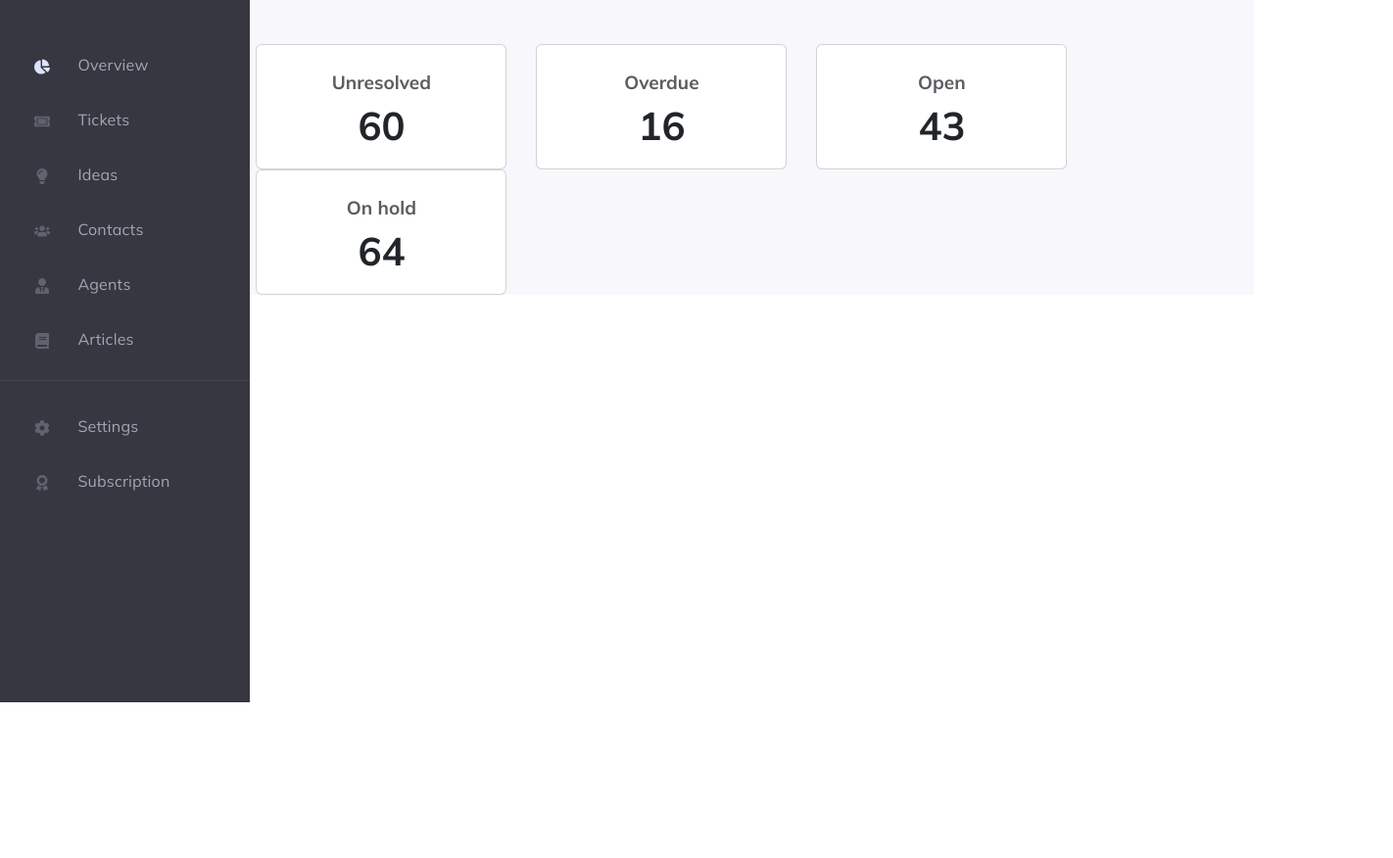
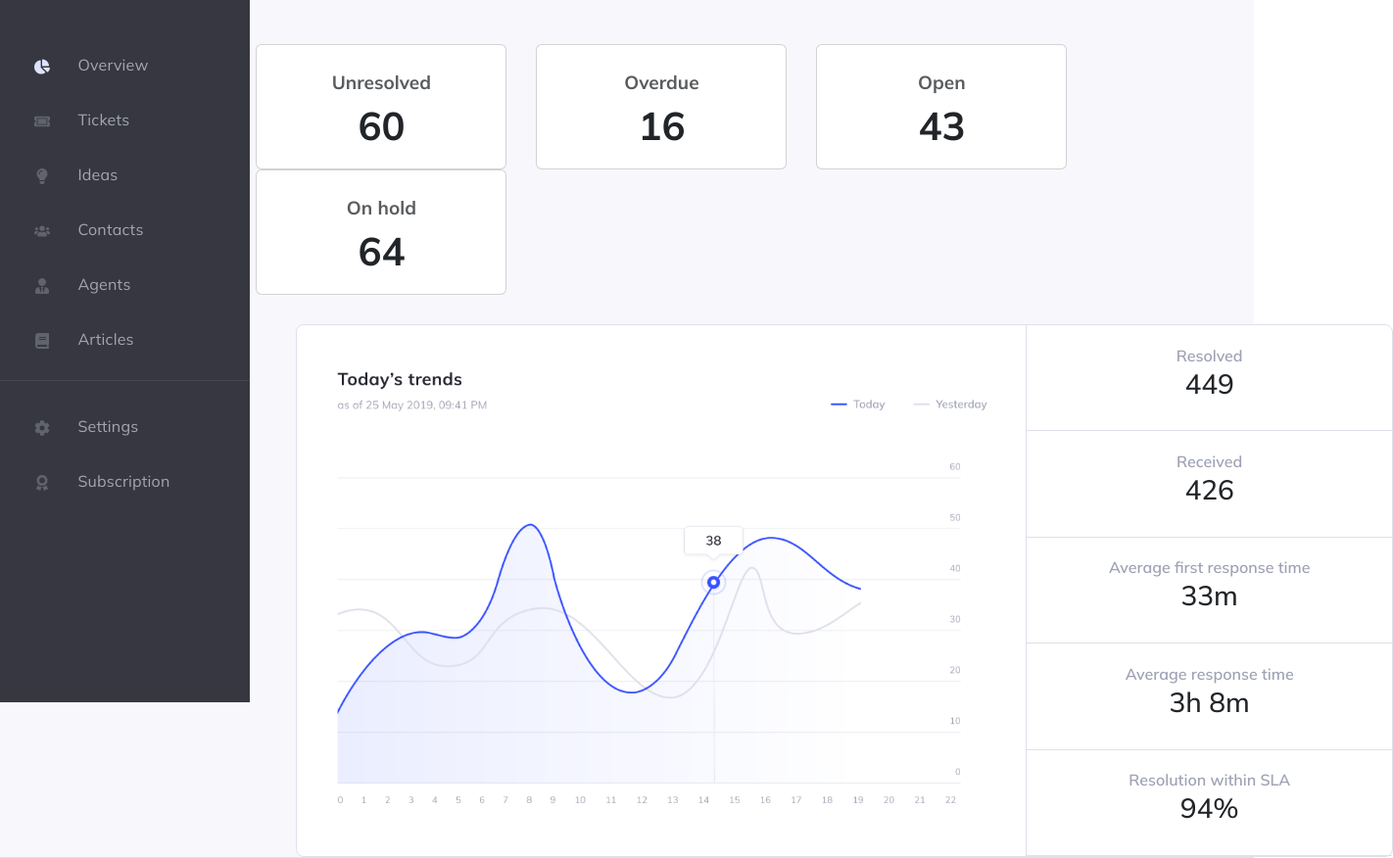
Before and after one commit to dikshaap/Bootstrap_DikshaInessa, a plain HTML site: page INM320SBB_Bootstrap/public/index.html in a window 1280 px wide. Shown: the part 83-959 px from the top of the page at 98% size, 1422 px wide, since content can reach past the window. Before the commit the page ends 800 px from the top, so only its background shows below. Drawn offline with nearby package versions, Linux system fonts and the light colour scheme; a web font is replaced by a local one.

Commit message:
commit graph

```diff
--- a/INM320SBB_Bootstrap/public/index.html
+++ b/INM320SBB_Bootstrap/public/index.html
@@ -187,6 +187,10 @@
             </div>
 
 
+
+
+
+
             <div class="content">
                 <!-- TOP CARDS -->
                 <div class="topCards">
@@ -217,6 +221,47 @@
                 </div>
             </div>
 
+            <!-- GRAPH -->
+            <div class="container text-center">
+                <div class="row" id="graph" style="width: 70rem; height: 34rem; margin:30px 0 0 302px">
+                    <div class="col-8">
+                        <img src="assets/Screenshot 2024-03-26 000822.png" alt="graph about today's trends" width="95%" height="auto">
+                    </div>
+                    <div class="col-4">
+                        <div class="row" style="height: 20%;">
+                            <div class="col">
+                                <h8 class="h8">Resolved</h8>
+                                <h3 class="h3">449</h3>
+                            </div>
+                        </div>
+                        <div class="row" style="height: 20%;">
+                            <div class="col">
+                                <h8 class="h8">Received</h8>
+                                <h3 class="h3">426</h3>
+                            </div>
+                        </div>
+                        <div class="row" style="height: 20%;">
+                            <div class="col">
+                                <h8 class="h8">Average first response time</h8>
+                                <h3 class="h3">33m</h3>
+                            </div>
+                        </div>
+                        <div class="row" style="height: 20%;">
+                            <div class="col">
+                                <h8 class="h8">Average response time</h8>
+                                <h3 class="h3">3h 8m</h3>
+                            </div>
+                        </div>
+                        <div class="row" style="height: 20%;">
+                            <div class="col">
+                                <h8 class="h8">Resolution within SLA</h8>
+                                <h3 class="h3">94%</h3>
+                            </div>
+                        </div>
+                    </div>
+                </div>
+            </div>
+
 
         </div>
 
--- a/INM320SBB_Bootstrap/public/style.css
+++ b/INM320SBB_Bootstrap/public/style.css
@@ -144,3 +144,47 @@ a.sidebar-link:hover {
 .card:hover {
     border: 1px solid #3751FF;
 }
+
+
+#graph{
+    background-color: #FFF;
+    border-radius: 8px;
+    border: 1px solid #dfe0eb;
+    display: flex;
+    flex-wrap: wrap;
+}
+.col-8{
+    /* display: flex;
+    flex-wrap: wrap; */
+    border-right: 1px solid #dfe0eb;
+}
+.row{
+    /* display: flex;
+    flex-wrap: wrap; */
+    border-bottom: 1px solid #dfe0eb;
+}
+img{
+    padding-top: 5%;
+}
+.h8{
+    font-family: 'Mulish', sans-serif;
+    font-size: 16px;
+    font-weight: 600;
+
+    line-height: 22px;
+    color: #9fa2b4;
+    text-align:center;
+    /* margin-top: 40px; */
+
+}
+
+.h3{
+    font-family: 'Mulish', sans-serif;
+    font-weight: 800;
+    font-size: 24px;
+    color: #252733;
+    text-align: center;
+}
+.col{
+    padding: 5% 10%;
+}
```
Also changed, not shown: INM320SBB_Bootstrap/public/assets/Screenshot 2024-03-26 000822.png (added).
